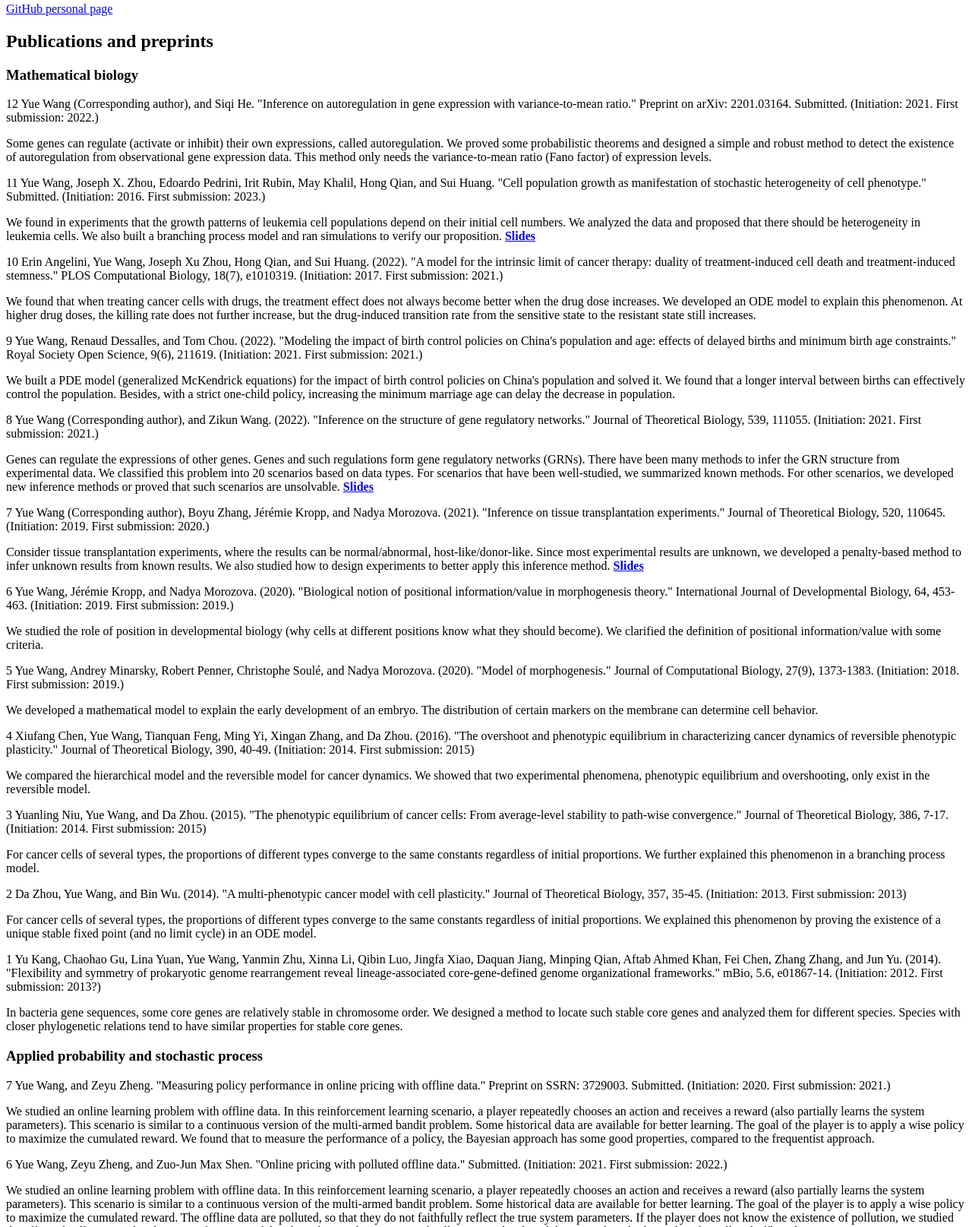
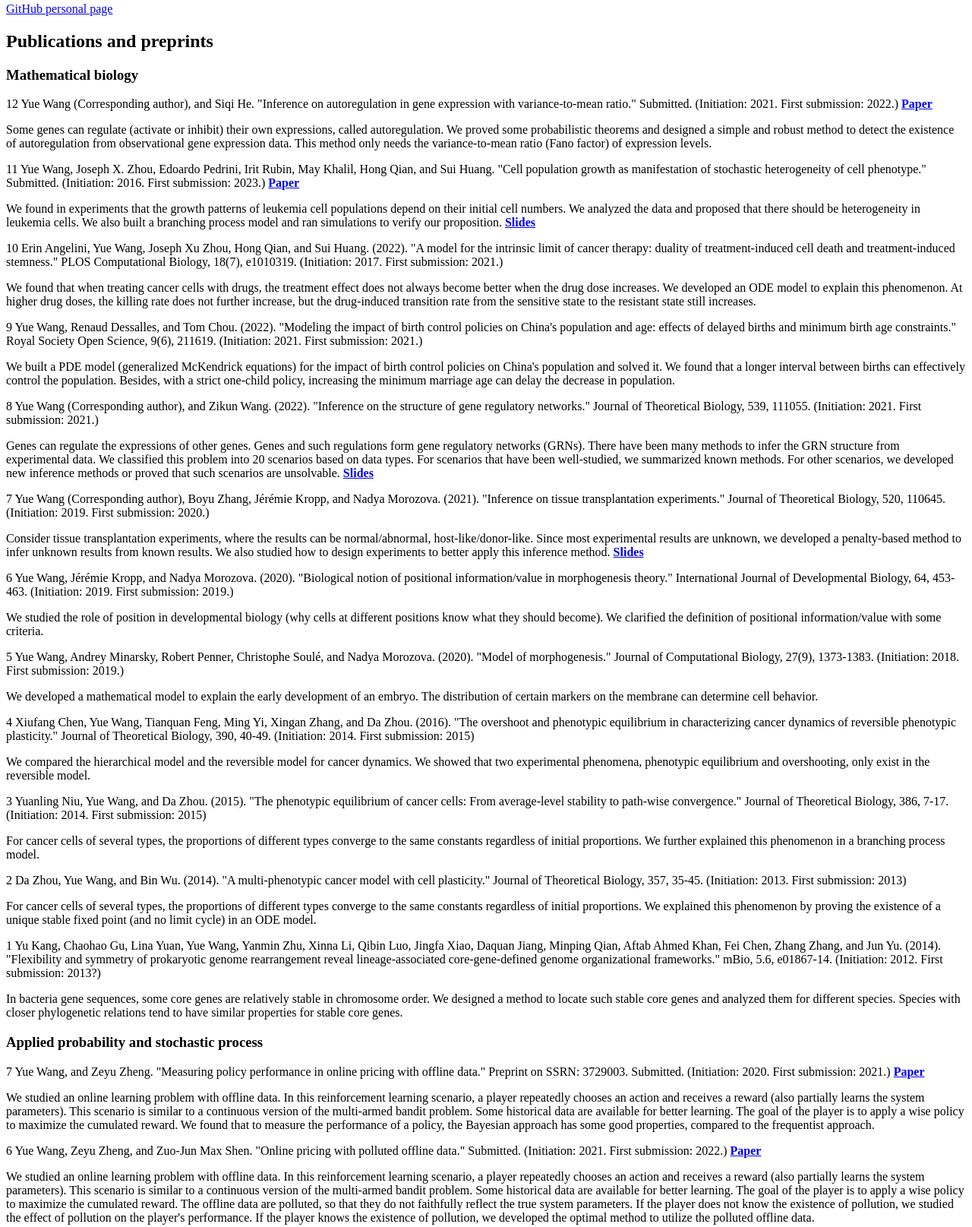
Before and after one commit to YueWangMathbio/YueWangMathbio.github.io, a plain HTML site: page index.html in a window 1280 px wide. Shown: the part 353-1968 px from the top of the page at 76% size. Drawn offline with Linux system fonts and the light colour scheme.

Commit message:
Add files via upload

```diff
--- a/index.html
+++ b/index.html
@@ -22,15 +22,15 @@
 
 <h3>Mathematical biology</h3>
 
- <p>12 Yue Wang (Corresponding author), and Siqi He. "Inference on autoregulation in gene expression with variance-to-mean ratio." Preprint on arXiv: 2201.03164. Submitted. (Initiation: 2021. First submission: 2022.)  </p>
+ <p>12 Yue Wang (Corresponding author), and Siqi He. "Inference on autoregulation in gene expression with variance-to-mean ratio." Submitted. (Initiation: 2021. First submission: 2022.)  <a href="Papers/AR6.pdf"><b>Paper</b></a></p>
 
  <p>   Some genes can regulate (activate or inhibit) their own expressions, called autoregulation. We proved some probabilistic theorems and designed a simple and robust method to detect the existence of autoregulation from observational gene expression data. This method only needs the variance-to-mean ratio (Fano factor) of expression levels.</p>
 
-<p>11 Yue Wang, Joseph X. Zhou, Edoardo Pedrini, Irit Rubin, May Khalil, Hong Qian, and Sui Huang. "Cell population growth as manifestation of stochastic heterogeneity of cell phenotype." Submitted. (Initiation: 2016. First submission: 2023.) </p>
+<p>11 Yue Wang, Joseph X. Zhou, Edoardo Pedrini, Irit Rubin, May Khalil, Hong Qian, and Sui Huang. "Cell population growth as manifestation of stochastic heterogeneity of cell phenotype." Submitted. (Initiation: 2016. First submission: 2023.) <a href="Papers/Leu.pdf"><b>Paper</b></a></p>
 
 <p>We found in experiments that the growth patterns of leukemia cell populations depend on their initial cell numbers. We analyzed the data and proposed that there should be heterogeneity in leukemia cells. We also built a branching process model and ran simulations to verify our proposition.  <a href="Slides/Leukemia slides.pdf"><b>Slides</b></a></p>
 
-
+                                                                                                                                                                            <p></p>
 
 <p>10 Erin Angelini, Yue Wang, Joseph Xu Zhou, Hong Qian, and Sui Huang. (2022). "A model for the intrinsic limit of cancer therapy: duality of treatment-induced cell death and treatment-induced stemness." PLOS Computational Biology, 18(7), e1010319. (Initiation: 2017. First submission: 2021.) </p>
 
@@ -75,15 +75,15 @@
 <h3>Applied probability and stochastic process</h3>
 
 
-<p>7 Yue Wang, and Zeyu Zheng. "Measuring policy performance in online pricing with offline data." Preprint on SSRN: 3729003. Submitted. (Initiation: 2020. First submission: 2021.)</p>
+<p>7 Yue Wang, and Zeyu Zheng. "Measuring policy performance in online pricing with offline data." Preprint on SSRN: 3729003. Submitted. (Initiation: 2020. First submission: 2021.) <a href="Papers/OPOD.pdf"><b>Paper</b></a></p>
 
 <p>We studied an online learning problem with offline data. In this reinforcement learning scenario, a player repeatedly chooses an action and receives a reward (also partially learns the system parameters). This scenario is similar to a continuous version of the multi-armed bandit problem. Some historical data are available for better learning. The goal of the player is to apply a wise policy to maximize the cumulated reward. We found that to measure the performance of a policy, the Bayesian approach has some good properties, compared to the frequentist approach.</p>
 
-<p>6 Yue Wang, Zeyu Zheng, and Zuo-Jun Max Shen. "Online pricing with polluted offline data." Submitted. (Initiation: 2021. First submission: 2022.)</p>
+<p>6 Yue Wang, Zeyu Zheng, and Zuo-Jun Max Shen. "Online pricing with polluted offline data." Submitted. (Initiation: 2021. First submission: 2022.) <a href="Papers/DP.pdf"><b>Paper</b></a></p>
 
 <p>We studied an online learning problem with offline data. In this reinforcement learning scenario, a player repeatedly chooses an action and receives a reward (also partially learns the system parameters). This scenario is similar to a continuous version of the multi-armed bandit problem. Some historical data are available for better learning. The goal of the player is to apply a wise policy to maximize the cumulated reward. The offline data are polluted, so that they do not faithfully reflect the true system parameters. If the player does not know the existence of pollution, we studied the effect of pollution on the player's performance. If the player knows the existence of pollution, we developed the optimal method to utilize the polluted offline data.</p>
 
-
+  <p></p>
 
 <p>5 Yue Wang, Bhaven A. Mistry, and Tom Chou. (2022). "Discrete stochastic models of SELEX: aptamer capture probabilities and protocol optimization." Journal of Chemical Physics, 156(24), 244103. (Initiation: 2021. First submission: 2022.)</p>
 
@@ -106,11 +106,11 @@
 <p>We studied a discrete-state space, discrete-time random dynamical system and proved some theorems, especially about synchronization.</p>
 
 <h3>Applied discrete mathematics</h3>
-<p>3 Yue Wang. "Algorithms for determining transposable genes in a genome." Preprint on arXiv: 1506.02424. Submitted. (Initiation: 2012. First submission: 2022.)</p>
+<p>3 Yue Wang. "Algorithms for determining transposable genes in a genome." Preprint on arXiv: 1506.02424. Submitted. (Initiation: 2012. First submission: 2022.) <a href="Papers/TP.pdf"><b>Paper</b></a></p>
 
 <p>For different individuals of the same species, their gene sequences (not DNA sequences) might differ, due to the existence of transposons (jumping genes). I translated the problem of locating transposons into a mathematical problem of determining the longest common subsequence. Depending on whether sequences have repeated genes, and whether the sequences are linear or cyclic, I designed fast algorithms to determine the transposons. When the longest common subsequence is not unique, such algorithms can determine whether a gene appears in all/some/none of these sequences.</p>
 
-
+                                                                                                                                                                                   <p></p>
 
 <p>2 Yue Wang. (2022). "Impossibility results about inheritance and order of death." PLOS ONE, 17(11), e0277430. (Initiation: 2021. First submission: 2021.)</p>
 
```
Also changed, not shown: 5 other files.
